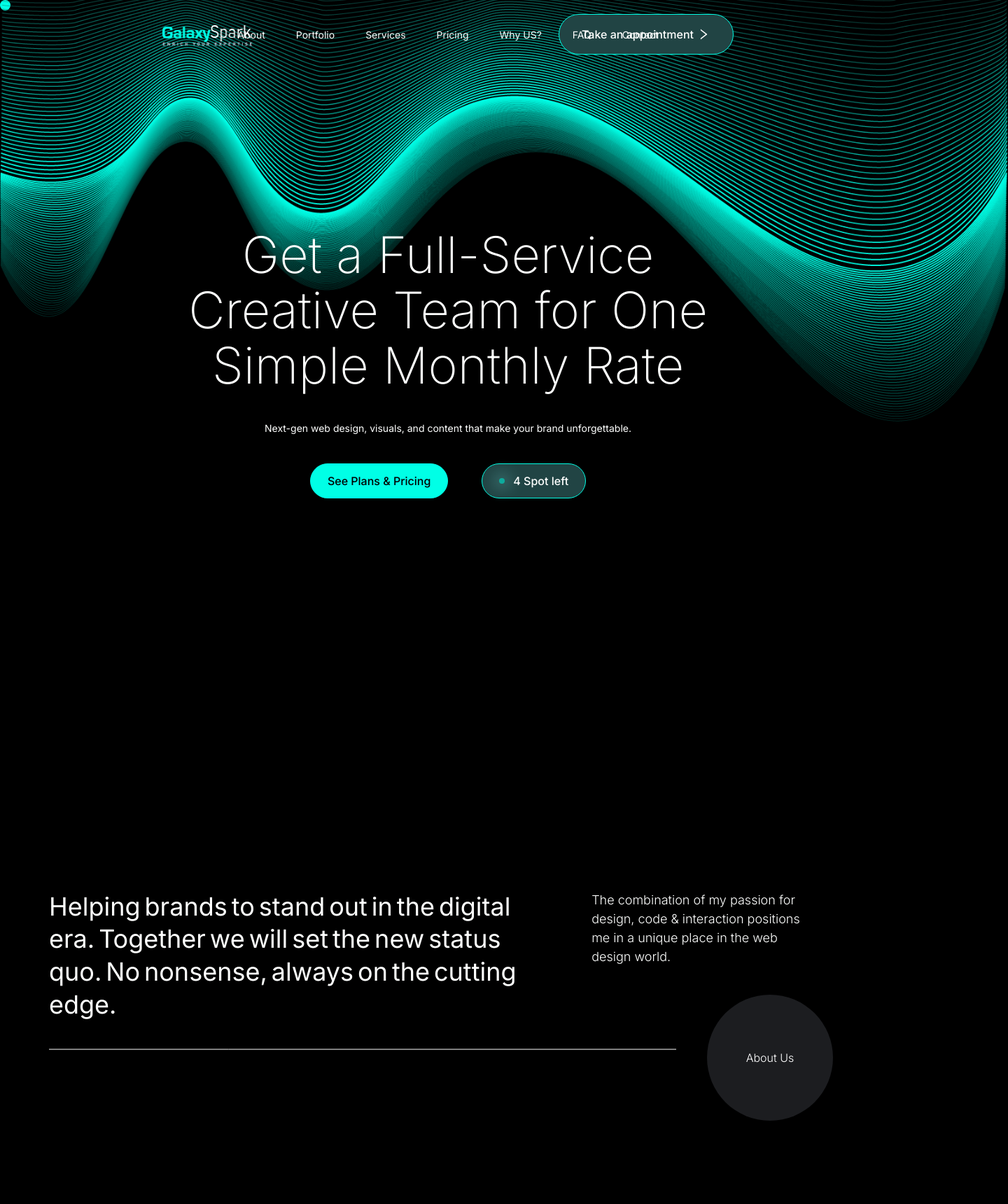
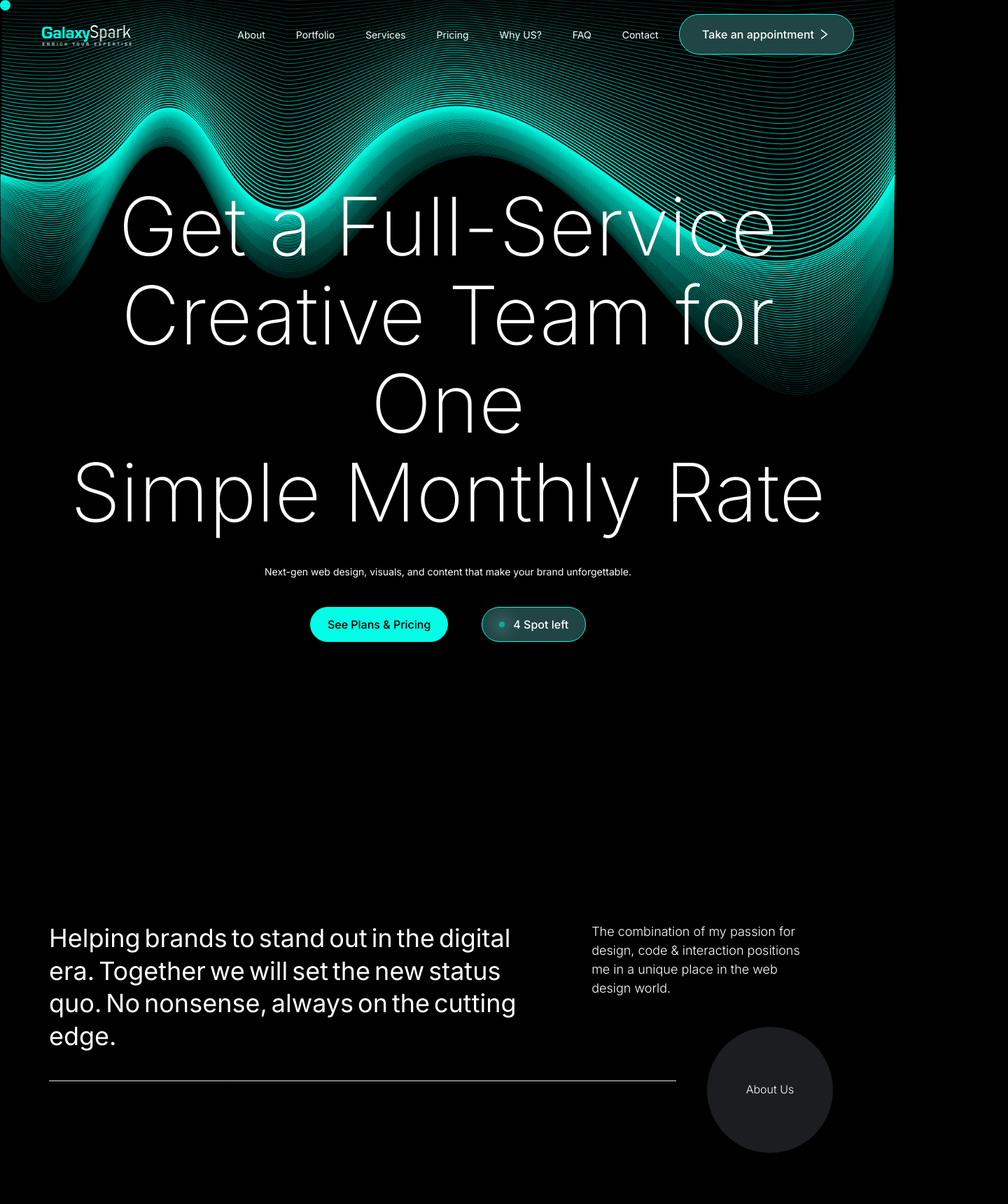
Before and after one commit to EsrakFahim/Galaxy-Spark, a Next.js app: page / in a window 1280 px wide. Shown: the top 1720 px of the page at 70% size, 1440 px wide, since content can reach past the window. Built offline with nearby package versions, Linux system fonts and the light colour scheme; what tailwindcss-filters would draw is missing.

Commit message:
Refactor responsive layout for AboutUs component

```diff
--- a/src/app/Components/AboutUs/AboutUs.scss
+++ b/src/app/Components/AboutUs/AboutUs.scss
@@ -70,6 +70,13 @@
       }
 }
 
+@media (max-width: 1380px) {
+      .description {
+            padding-top: 15rem;
+            margin-top: 2rem;
+      }
+
+}
 
 // Adjust font size for tablets
 @media (max-width: 768px) {
--- a/src/app/Components/HeroSection/page.js
+++ b/src/app/Components/HeroSection/page.js
@@ -4,12 +4,12 @@ import React from "react";
 const page = () => {
       return (
             <div>
-                  <div className="flex flex-col items-center mt-[10rem] lg:mt-[14rem] mb-[10rem] lg:mx-10 gap-5">
+                  <div className="flex flex-col items-center mt-[10rem]  1440:mt-[14rem] mb-[10rem] lg:mx-10 gap-5">
                         <h1
                               style={{
                                     letterSpacing: "-1.5%",
                               }}
-                              className="text-[9vw] lg:text-[4.5rem] text-center font-extralight leading-[1.1]"
+                              className="text-[9vw] 1360:text-[3.5rem] 1440:text-[4.5rem] text-center font-extralight leading-[1.1]"
                         >
                               Get a Full-Service <br /> Creative Team for One{" "}
                               <br />
--- a/src/app/Utils/Navbar.js
+++ b/src/app/Utils/Navbar.js
@@ -36,7 +36,7 @@ const Navbar = () => {
                                     : "bg-transparent z-[2]" // Initial background
                         }`}
                   >
-                        <div className="w-screen flex justify-between items-center px-5 lg:px-48">
+                        <div className="w-screen flex justify-between items-center px-5 1440:px-48">
                               <Link href="/#home">
                                     <div className="w-full h-full">
                                           <Image
@@ -56,7 +56,7 @@ const Navbar = () => {
                               </div>
                         </div>
                   </div>
-                  <div className="absolute top-1/2 left-0 right-0 -translate-y-1/2 z-[2] hidden lg:flex justify-center">
+                  <div className="absolute w-fit mx-auto top-1/2 left-0 right-0 -translate-y-1/2 z-[2] hidden lg:flex justify-center">
                         <ul className="flex items-center gap-10">
                               {[
                                     "About",
--- a/src/app/layout.js
+++ b/src/app/layout.js
@@ -26,7 +26,7 @@ export default function RootLayout({ children }) {
                         className={`${inter.className} bg-background-dark text-primary`}
                   >
                         <div className=" max-w-screen lg:max-w-[1440px] mx-auto overflow-hidden">
-                              <div className="w-full object-cover  lg:object-contain lg:w-[1440px] h-[28rem] lg:h-[43rem] mx-auto absolute top-0 lg:-top-20  left-0 right-0 -z-10">
+                              <div className="w-full object-cover  lg:object-contain 1440:w-[1440px] h-[28rem] lg:h-[43rem] mx-auto absolute top-0 lg:-top-20  left-0 right-0 -z-10">
                                     <Image
                                           src={heroBG}
                                           alt="Hero_bg"
--- a/tailwind.config.js
+++ b/tailwind.config.js
@@ -60,6 +60,10 @@ module.exports = {
                   animation: {
                         glow: "glow 3s infinite",
                   },
+                  screens: {
+                        1440: "1440px", // Custom breakpoint for 1440px
+                        1360: "1360px", // Custom breakpoint for 1360px
+                  },
             },
       },
       plugins: [
```
